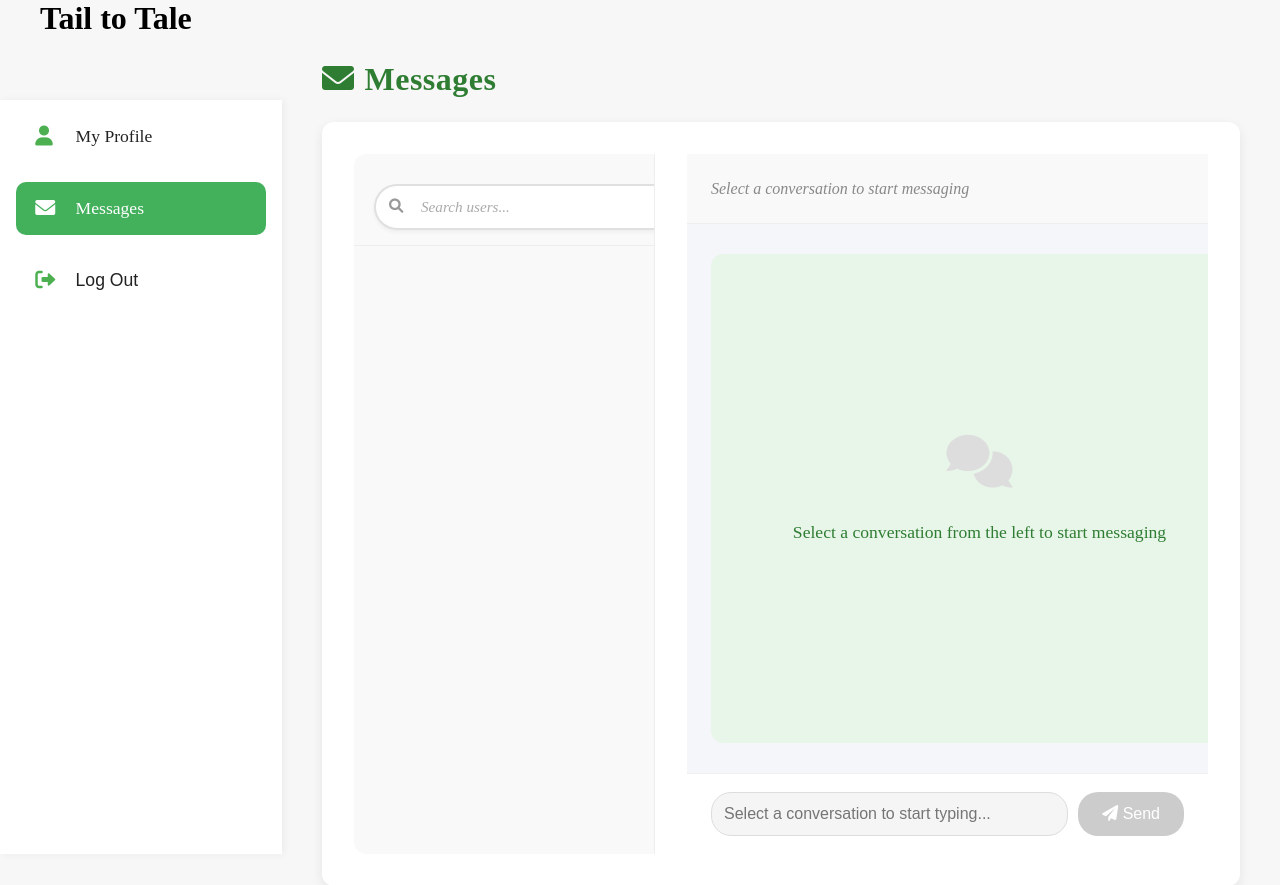
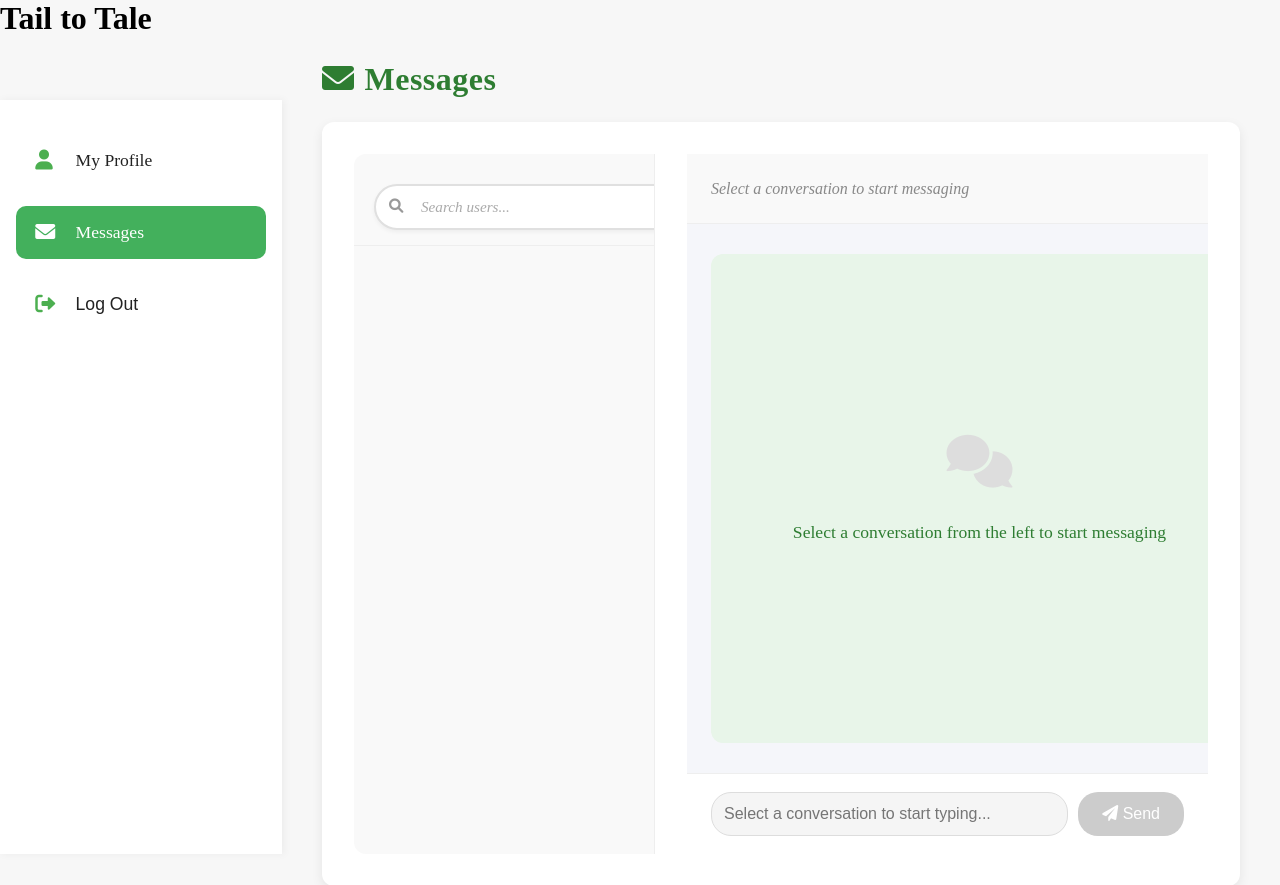
Before and after one commit to afjk-x3/TailToTale, a PHP site: page /messages.php in a window 1280 px wide. Shown: the top 885 px of the page. Run offline with PHP 8.4, Linux system fonts and the light colour scheme.

Commit message:
Update messages.php

```diff
--- a/frontend/pages/messages.php
+++ b/frontend/pages/messages.php
@@ -79,6 +79,7 @@ if (isset($_SESSION['user_type']) && $_SESSION['user_type'] === 'rehomer') {
             display: flex;
             flex-direction: column;
             gap: 1.2rem;
+            margin-top: 1.5rem;
         }
         .sidebar .menu a,
         .sidebar .menu button {
@@ -559,7 +560,6 @@ if (isset($_SESSION['user_type']) && $_SESSION['user_type'] === 'rehomer') {
             display: flex;
             align-items: center;
             justify-content: space-between;
-            padding: 0rem 2.5rem 0rem 2.5rem; /* Adjusted padding to align logo with main content */
             box-sizing: border-box;
             width: 100%;
             min-width: 0;
```
